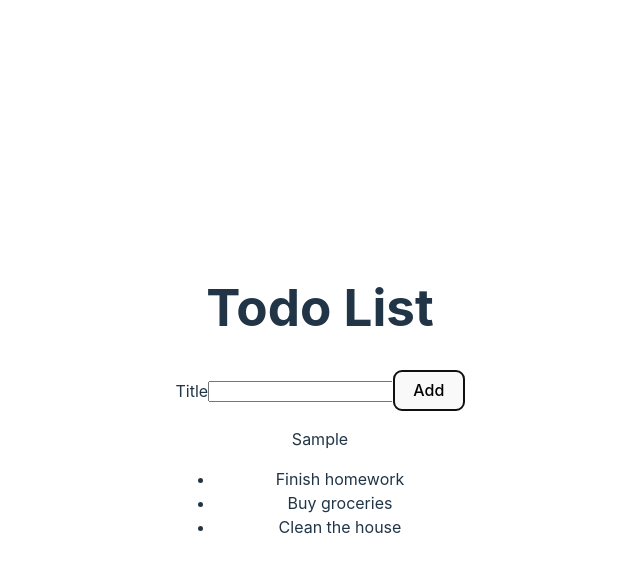
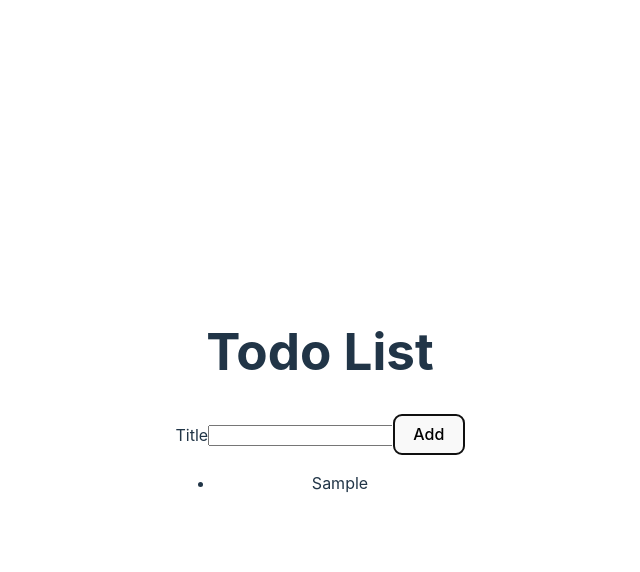
Before and after one commit to Olga975/ibis-react-todo, a React (Vite) app: page / in a window 1280 px wide. Both pictures are taken after typing "Sample" into the empty fields and a click on the button "Add". Shown: the top 572 px of the page, without its empty margins (320-960 px from the left). Built offline with nearby package versions, Linux system fonts and the light colour scheme.

Commit message:
lesson 2_1

```diff
--- a/src/AddTodoForm.jsx
+++ b/src/AddTodoForm.jsx
@@ -1,21 +1,35 @@
-import React from "react";
+import React, { useState } from "react";
 
 function AddTodoForm({ onAddTodo }) {
+
+    const [todoTitle, setTodoTitle] = useState("");
+
+    function handleTitleChange (event) {
+        const newTodoTitle = event.target.value;
+        setTodoTitle(newTodoTitle);
+    }
     function handleAddTodo(event) {
         event.preventDefault();
-        const todoTitle = event.target.title.value;
-        console.log(todoTitle);
-        onAddTodo(todoTitle);
-        event.target.reset();
+        const newTodo = {
+            title: todoTitle,
+            id: Date.now()
+        };
+        onAddTodo(newTodo);
+        setTodoTitle("");
     }
 
     return (
         <form onSubmit={handleAddTodo}>
             <label htmlFor="todoTitle">Title</label>
-            <input type="text" id="todoTitle" name="title"></input>
+            <input
+                type="text"
+                id="todoTitle"
+                name="title"
+                value={todoTitle}
+                onChange={handleTitleChange}
+            ></input>
             <button>Add</button>
         </form>
-
     )
 }
 
--- a/src/App.jsx
+++ b/src/App.jsx
@@ -8,14 +8,17 @@
 
 function App() {
 
-  const [newTodo, setNewTodo] = useState("");
+  const [todoList, setTodoList] = useState([]);
+
+  function addTodo(newTodo) {
+    setTodoList([...todoList, newTodo]);
+  }
 
   return (
     <>
       <h1>Todo List</h1>
-      <AddTodoForm onAddTodo={setNewTodo} />
-      <p>{newTodo}</p>
-      <TodoList />
+      <AddTodoForm onAddTodo={addTodo} />
+      <TodoList todoList={todoList} />
     </>
   );
 }
--- a/src/TodoList.jsx
+++ b/src/TodoList.jsx
@@ -7,11 +7,11 @@
   { id: 3, title: "Clean the house" }
 ];
 
-function TodoList() {
+function TodoList({ todoList }) {
   return (
     <ul>
       {todoList.map(todo => (
-        <TodoListItem key={todo.id} todo={todo} />
+        <li key={todo.id}>{todo.title}</li>
       ))}
     </ul>
   );
--- a/src/TodoListItem.jsx
+++ b/src/TodoListItem.jsx
@@ -1,8 +1,8 @@
 import React from "react";
 
-function TodoListItem(props) {
+function TodoListItem({ todo }) {
     return (
-        <li>{props.todo.title}</li>
+        <li>{todo.title}</li>
     )
 };
 
```
